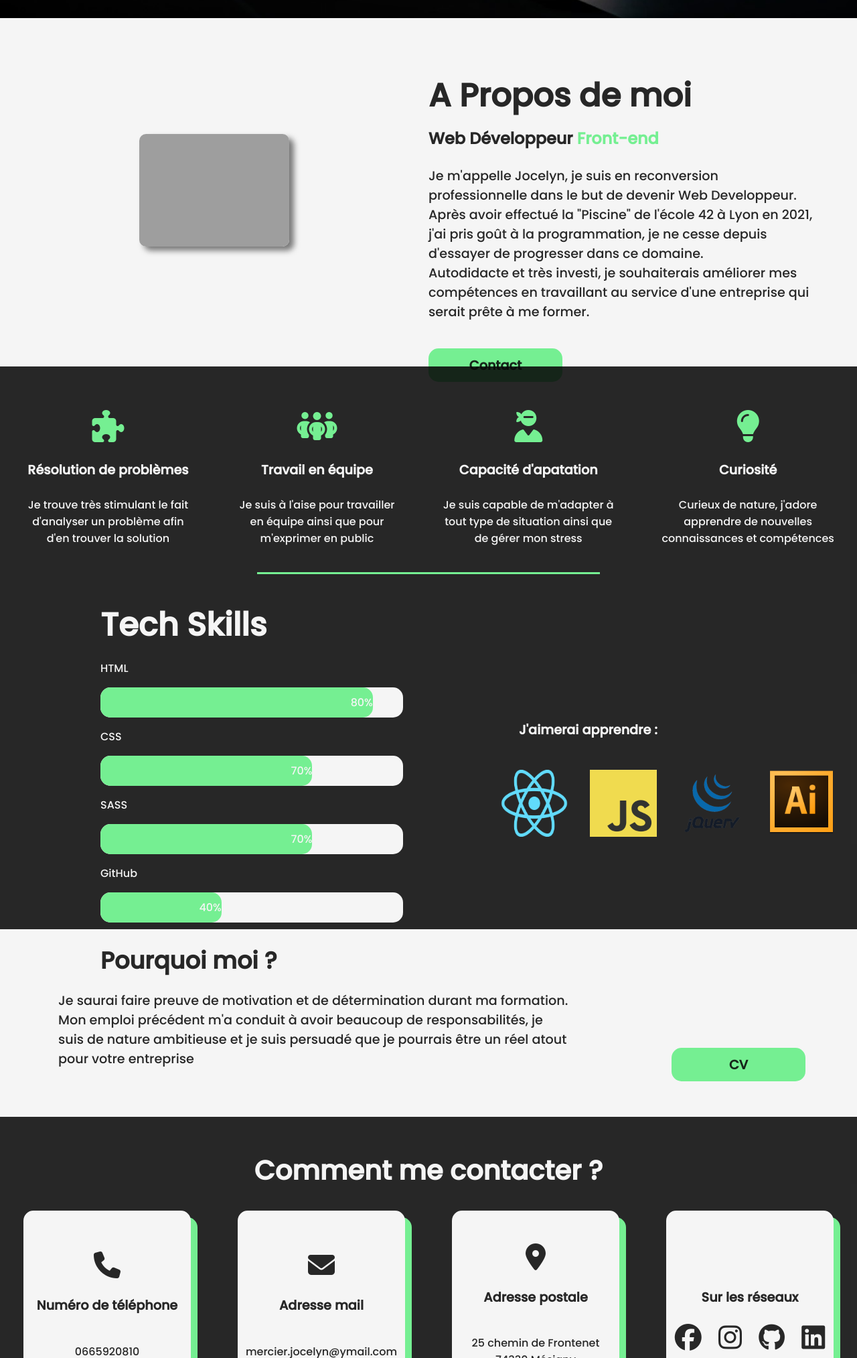
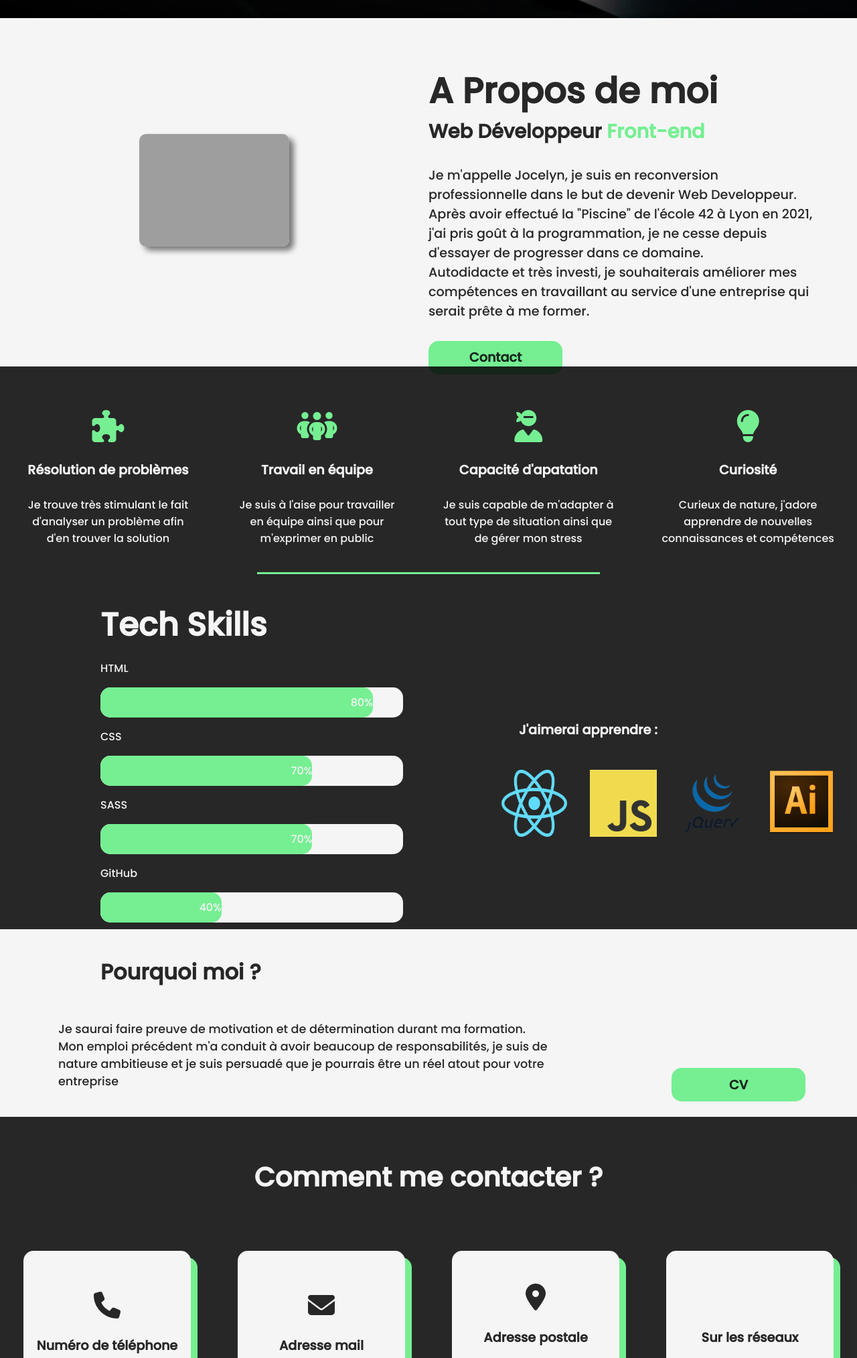
Before and after one commit to joucee/joucee.github.io, a plain HTML site: page index.html in a window 1280 px wide. Shown: the part 773-2800 px from the top of the page at 67% size. Drawn offline with Linux system fonts and the light colour scheme; grey boxes are pictures that could not be loaded; a web font is replaced by a local one.

Commit message:
responsive

```diff
--- a/layouts/_about.scss
+++ b/layouts/_about.scss
@@ -32,25 +32,21 @@
             text-align: center;
         }
         h2 {
-            font-size: 3.5rem;
-            margin-top: 80px;
+            font-size: 3.3rem;
+            margin-top: 70px;
             margin-bottom: 0;
             @media (max-width: 1170px) {
                 font-size: 1.5rem;
             }
-            @media (max-height: 800px) {
-                font-size: 3rem;
-            }
+
         }
         h3 {
             font-size: 1.8rem;
-            margin-top: 10px;
+            margin-top: 0;
             @media (max-width: 1170px) {
                 font-size: 1.2rem;
             }
-            @media (max-height: 800px) {
-                font-size: 1.5rem;
-            }
+
 
             span {
                 color: $color3;
@@ -59,7 +55,7 @@
         p {
             font-size: 1.2rem;
             width: 90%;
-            margin-bottom: 40px;
+            margin-bottom: 30px;
             @media (max-width: 1170px) {
                 font-size: 1rem;
             }
--- a/layouts/_contact.scss
+++ b/layouts/_contact.scss
@@ -11,14 +11,12 @@
         margin: 0;
         text-align: center;
         font-size: 2.5rem;
-        padding-bottom: 100px;
-        padding-top: 50px;
+        padding-bottom: 80px;
+        padding-top: 60px;
         @media (max-width: 970px) {
             display: none;
         }
-        @media (max-height: 800px) {
-            padding-bottom: 30px;
-        }
+
 
     }
     .contact-elements {
--- a/layouts/_header.scss
+++ b/layouts/_header.scss
@@ -117,12 +117,6 @@
                     width: 100%;
                     margin-bottom: 40px;
                 }
-                @media (max-height: 800px) {
-                    margin-top: 120px;
-                }
-                @media (max-height: 800px) {
-                    font-size: 1.2rem;
-                }
 
             }
         }
--- a/layouts/_hire.scss
+++ b/layouts/_hire.scss
@@ -11,18 +11,16 @@
     }
     h3 {
         margin: 0;
-        padding-top: 20px;
+        padding-top: 40px;
         padding-left: 150px;
         padding-bottom: 30px;
-        font-size: 2.2rem;
+        font-size: 2rem;
         @media (max-width: 970px) {
             font-size: 1.2rem;
             padding: 30px 0;
             text-align: center;
         }
-        @media (max-height: 800px) {
-            padding-bottom: 0;
-        }
+
     }
     .hire-content {
         display: flex;
@@ -31,7 +29,7 @@
         padding-left: 10px;
         p {
             width: 60%;
-            font-size: 1.2rem;
+            font-size: 1.1rem;
             @media (max-width: 970px) {
                 font-size: 1rem;
             }
```
Also changed, not shown: index.css, 1 other file.
